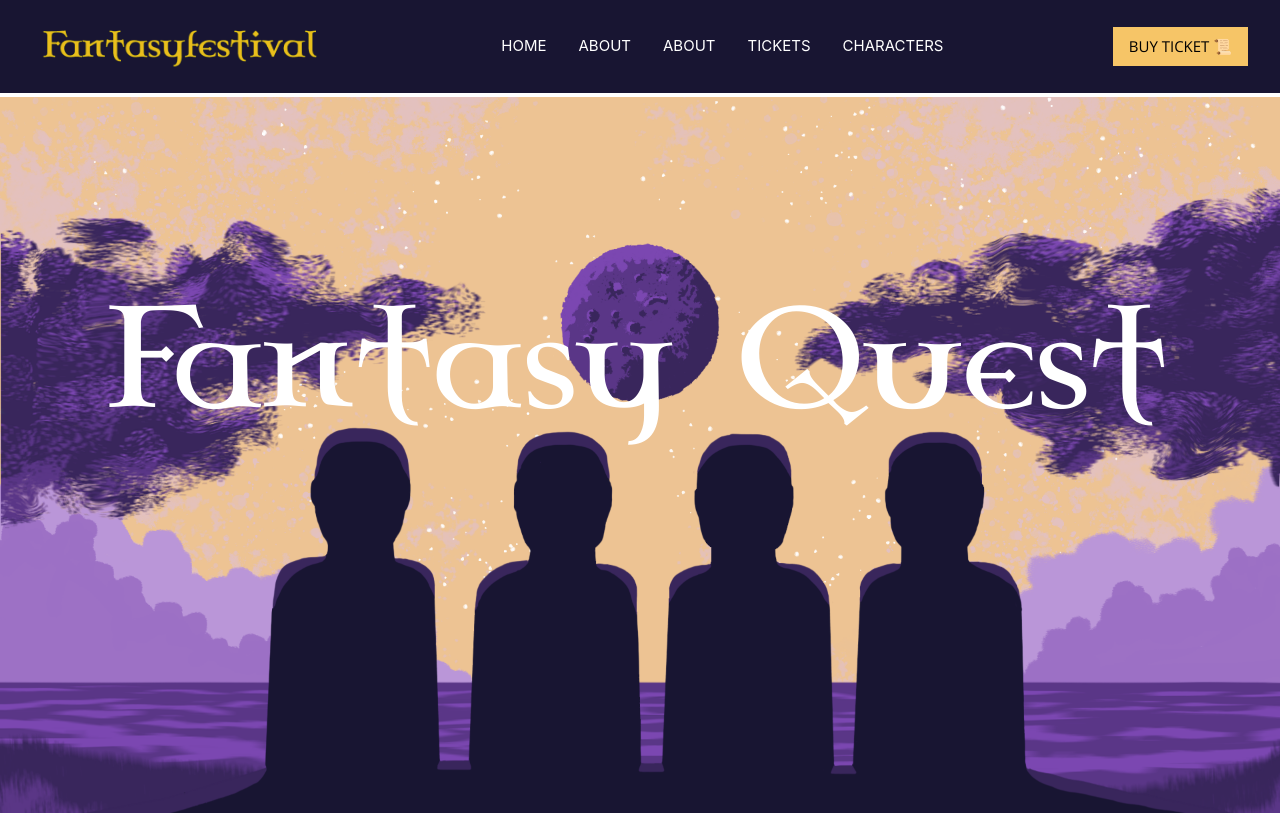
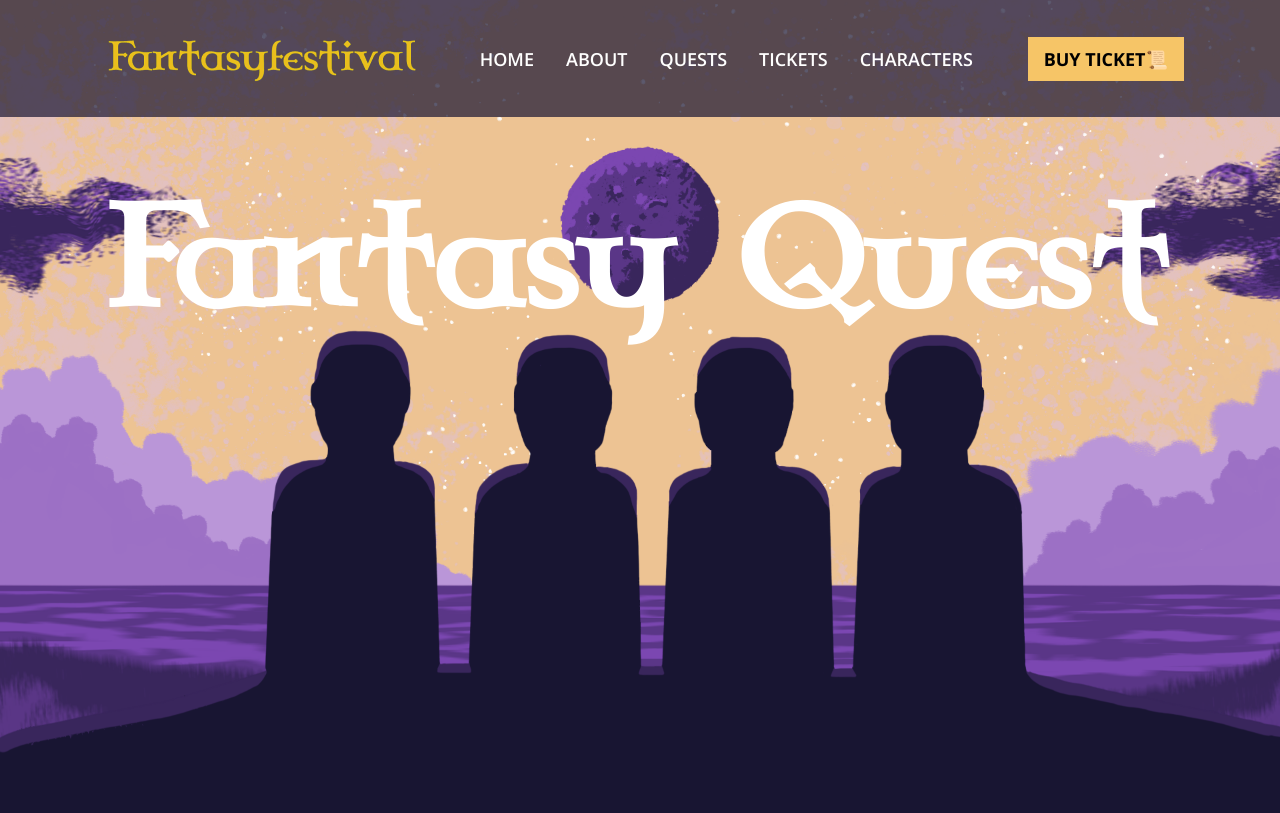
Before and after one commit to MarinEASV/Fantasy-Festival-, a Vue app: page / in a window 1280 px wide. Shown: the top 813 px of the page. Built offline with nearby package versions, Linux system fonts and the light colour scheme.

Commit message:
Navbar + Hero

```diff
--- a/src/components/About.vue
+++ b/src/components/About.vue
@@ -1,5 +1,5 @@
 <template>
-   <section class="bg-dark_purple text-white py-20 px-6">
+   <section class="bg-dark_purple text-white py-20 px-6" id="about" >
 
 <div class="container md:columns-2  mx-auto">
     <p class="text-lg mb-4 text-yellow">About the Fantasy Festival</p>
--- a/src/components/Characters.vue
+++ b/src/components/Characters.vue
@@ -1,5 +1,5 @@
 <template>
-    <section class="py-20 px-6">
+    <section class="py-20 px-6" id="characters">
       <div class="container mx-auto text-center">
         <h2 class="text-4xl font-bold font-title tracking-wider mb-4">MEET OUR CHARACTERS</h2>
         <p class="font-body text-lg mb-12">Step into a world of enchantment with our diverse cast of characters. <br> From brave
--- a/src/components/Hero.vue
+++ b/src/components/Hero.vue
@@ -1,41 +1,76 @@
 <template>
-    <section class="parallax overflow-hidden relative h-screen">
+  <section class="parallax overflow-hidden relative h-screen" id="home">
     <!-- Desktop Background Image -->
-        <img src="../assets/HERO/Hero-BG.png" alt="Background" class="z-0 w-full h-full object-cover ">
+    <img src="../assets/HERO/Hero-BG.png" alt="Background" class="z-0 w-full h-full object-cover background-desktop">
 
     <!-- Mobile Background Image -->
     <img src="../assets/HERO/Hero-BG-mobile.jpg" alt="Background Mobile" class="z-0 w-full h-full object-cover background-mobile">
 
     <!-- Always Visible Heading -->
-        <h1 class="text-9xl absolute text-white text-center z-10 w-full top-1/3 transform -translate-y-1/2 font-title">Fantasy Quest</h1>
+    <h1 :class="{ 'heading': true, 'static-heading': isMobile }" class="text-8xl sm:text-9xl absolute text-white text-center z-20 w-full font-title font-semibold">Fantasy Quest</h1>
 
     <!-- Parallax Layers -->
-        <img src="../assets/HERO/statues.png" alt="Statues" class="z-20 parallax-layer">
-        <img src="../assets/HERO/cloud-left.png" alt="Clouds Left" class="parallax-layer left">
-        <img src="../assets/HERO/cloud-right.png" alt="Clouds Right" class="parallax-layer right">
+    <img src="../assets/HERO/statues.png" alt="Statues" class="z-50 parallax-layer statues">
+    <img src="../assets/HERO/cloud-left.png" alt="Clouds Left" class="parallax-layer left animate-cloud-left">
+    <img src="../assets/HERO/cloud-right.png" alt="Clouds Right" class="parallax-layer right animate-cloud-right">
   </section>
 </template>
 
 <script setup>
+import { ref, onMounted, onUnmounted } from 'vue';
+
+const isMobile = window.innerWidth <= 800;
+
+const handleScroll = () => {
+  if (!isMobile) {
+    const parallaxLayers = document.querySelectorAll('.parallax-layer');
+    parallaxLayers.forEach(layer => {
+      const depth = layer.getAttribute('data-depth');
+      const movement = (window.scrollY * depth) / 10;
+      layer.style.transform = `translate3d(0, ${movement}px, 0)`;
+    });
+
+    // Adjust the heading position based on scroll position
+    const scrollPosition = window.scrollY;
+    const heading = document.querySelector('.heading');
+    if (heading) {
+      heading.style.top = `calc(25% + ${scrollPosition}px)`;
+    }
+  }
+};
+
+onMounted(() => {
+  if (!isMobile) {
+    window.addEventListener('scroll', handleScroll);
+  }
+});
+
+onUnmounted(() => {
+  if (!isMobile) {
+    window.removeEventListener('scroll', handleScroll);
+  }
+});
 </script>
 
 <style lang="scss" scoped>
+.parallax {
+  perspective: 1px;
+  position: relative;
+  height: 100vh; /* Ensure the hero section occupies the full viewport height */
+}
+
 .parallax-layer {
   position: absolute;
-              top: 330px;
   will-change: transform;
 }
 
-          .parallax {
-              perspective: 1px;
-              overflow-x: hidden;
-              overflow-y: auto;
-              position: relative;
+.statues {
+  top: 330px;
 }
 
 .left {
   top: 120px;
-              left: 0%;
+  left: -1px;
   width: 38%;
 }
 
@@ -45,30 +80,62 @@
   width: 38%;
 }
 
-          @media (max-width: 640px) {
-              .parallax-layer,
-              .parallax img {
-                  position: static;
-                  will-change: auto;
+.animate-cloud-left {
+  animation: moveLeft 3s ease-in-out ;
 }
 
-              .parallax h1 {
-                  position: relative;
-                  top: auto;
-                  transform: none;
-                  margin-top: 20vh;
+.animate-cloud-right {
+  animation: moveRight 3s ease-in-out ;
 }
 
-              .background {
+@keyframes moveLeft {
+  0% {
+    transform: translateX(-60%);
+  }
+  100% {
+    transform: translateX(0);
+  }
+}
+
+@keyframes moveRight {
+  0% {
+    transform: translateX(60%);
+  }
+  100% {
+    transform: translateX(0);
+  }
+}
+
+.background-desktop {
+  display: block;
+}
+
+.background-mobile {
+  display: none;
+}
+
+.static-heading {
+  position: absolute;
+  top: 30%;
+  transform: translateY(-300%);
+}
+
+@media (max-width: 800px) {
+  .parallax-layer,
+  .background-desktop {
     display: none;
   }
 
   .background-mobile {
     display: block;
   }
+
+  .heading {
+    position: static;
+  }
 }
 
-          @media (min-width: 640px) {
+@media (min-width: 801px) {
   .background-mobile {
     display: none;
   }
--- a/src/components/Navbar.vue
+++ b/src/components/Navbar.vue
@@ -1,23 +1,22 @@
 <template>
-    <div class="wrapper">
-      <nav class="navbar bg-dark_purple  mb-1">
-        <a href="" class="logo-link"><img src="../assets/logo.png" alt="FantasyFestival Logo" class="logo" /></a>
+  <nav class="navbar fixed w-full bg-dark_purple bg-opacity-70 z-50 font-body text-white text-lg md:px-24 px-4 py-6">
+    <a href="#home" class="logo-link">
+      <img src="../assets/logo.png" alt="FantasyFestival Logo"/>
+    </a>
     <ul :class="{ 'nav-menu': true, 'active': isMenuOpen }">
-            <li class="nav-item"><a @click="toggleMenu" href="#home" class="fs-nav nav-link">HOME</a></li>
-            <li class="nav-item"><a @click="toggleMenu" href="#about" class="fs-nav nav-link">ABOUT</a></li>
-            <li class="nav-item"><a @click="toggleMenu" href="#quest" class="fs-nav nav-link">ABOUT</a></li>
-            <li class="nav-item"><a @click="toggleMenu" href="#tickets" class="fs-nav nav-link">TICKETS</a></li>
-            <li class="nav-item"><a @click="toggleMenu" href="#characters" class="fs-nav nav-link">CHARACTERS</a></li>
-
+      <li class="nav-item"><a @click="toggleMenu" href="#home" class="fs-nav nav-link font-semibold">HOME</a></li>
+      <li class="nav-item"><a @click="toggleMenu" href="#about" class="fs-nav nav-link font-semibold">ABOUT</a></li>
+      <li class="nav-item"><a @click="toggleMenu" href="#quest" class="fs-nav nav-link font-semibold">QUESTS</a></li>
+      <li class="nav-item"><a @click="toggleMenu" href="#tickets" class="fs-nav nav-link font-semibold">TICKETS</a></li>
+      <li class="nav-item"><a @click="toggleMenu" href="#characters" class="fs-nav nav-link font-semibold">CHARACTERS</a></li>
     </ul>
-          <div class="hamburger" :class="{ 'active': isMenuOpen }" @click="toggleMenu">
-
+    <div class="hamburger " :class="{ 'active': isMenuOpen }" @click="toggleMenu">
       <span :class="{ 'bar': true, 'active': isMenuOpen }" v-for="n in 3" :key="n"></span>
     </div>
-          <button class="bg-yellow text-black px-5 py-2 hover:bg-[#87acec] font-body hidden md:block">BUY TICKET 📜</button>
-
+    <a href="#tickets">
+    <button class="bg-yellow hover:bg-amber-400 text-black font-bold font-body px-5 py-2 hidden md:block ml-2">BUY TICKET📜</button>
+    </a>
   </nav>
-    </div>
 </template>
 
 <script setup>
@@ -33,66 +32,67 @@
 <style lang="scss" scoped>
 /* Navigation */
 button {
-      background-color: #f6c567;
   border: none;
   cursor: pointer;
   padding: 0.5rem 1rem;
   transition: background-color 0.3s;
 }
 
-    button:hover {
-      background-color: #181532;
-      color: #f6c567;
-    }
-
 .navbar {
   display: flex;
   justify-content: space-between;
   align-items: center;
-    padding: 1rem 2rem;
-    z-index: 1000;
 }
 
-  .nav-menu{
+.nav-menu {
   display: flex;
   justify-content: space-between;
   align-items: center;
   list-style: none;
   gap: 2rem;
-    transition: 0.3s;
-  }
-
-  .navbar img {
-    width: 300px;
-    height: auto;
 }
 
 .nav-link{
   transition: 0.3s ease;
   text-decoration: none;
   color: var(--clr-White, #fff);
+
 }
 
-  .nav-link:hover{
-    color: #f6c567
+.nav-link:hover {
+  color: #f6c567;
 }
 
-  .nav-menu.active{
+.nav-menu.active {
   left: 0;
-    padding: 1em ;
+  padding: 1em;
 }
 
-  .hamburger{
+
+.hamburger {
   display: none;
 }
 
-  @media (max-width: 768px){
-    /* Navigation */
-    .nav-menu{
+@media (max-width: 900px) {
+button{
+  display: none;
+}
+
+.navbar{
+  justify-content: space-between;
+}
+
+.navbar img {
+  width: auto;
+  height: 64px;
+}
+
+
+  .nav-menu {
+    background-color: #181532;
     position: absolute;
     top: 0;
     left: -100%;
-      background-color: var(--clr-Black);
     width: 100%;
     flex-direction: column;
     justify-content: center;
@@ -101,11 +101,11 @@
     transition: 0.3s;
   }
 
-    .nav-item{
+  .nav-item {
     margin: 1em 0;
   }
 
-    .hamburger{
+  .hamburger {
     position: relative;
     display: block;
     cursor: pointer;
@@ -113,17 +113,17 @@
     transition: 0.3s;
   }
 
-    .hamburger.active .bar:nth-child(2){
+  .hamburger.active .bar:nth-child(2) {
     opacity: 0;
   }
-    .hamburger.active .bar:nth-child(1){
+  .hamburger.active .bar:nth-child(1) {
     transform: translateY(8px) rotate(45deg);
   }
-    .hamburger.active .bar:nth-child(3){
+  .hamburger.active .bar:nth-child(3) {
     transform: translateY(-8px) rotate(-45deg);
   }
 
-    .bar{
+  .bar {
     z-index: 550;
     display: block;
     width: 25px;
--- a/src/components/Quests.vue
+++ b/src/components/Quests.vue
@@ -1,5 +1,5 @@
 <template>
-    <section class="bg-yellow pt-20 px-6">
+    <section class="bg-yellow pt-20 px-6" id="quest" >
         <div class="container mx-auto ">
             <div class="flex flex-col md:flex-row items-center">
                 <div class="md:w-1/2">
```
Lines whose indentation alone changed are shown as unchanged.
